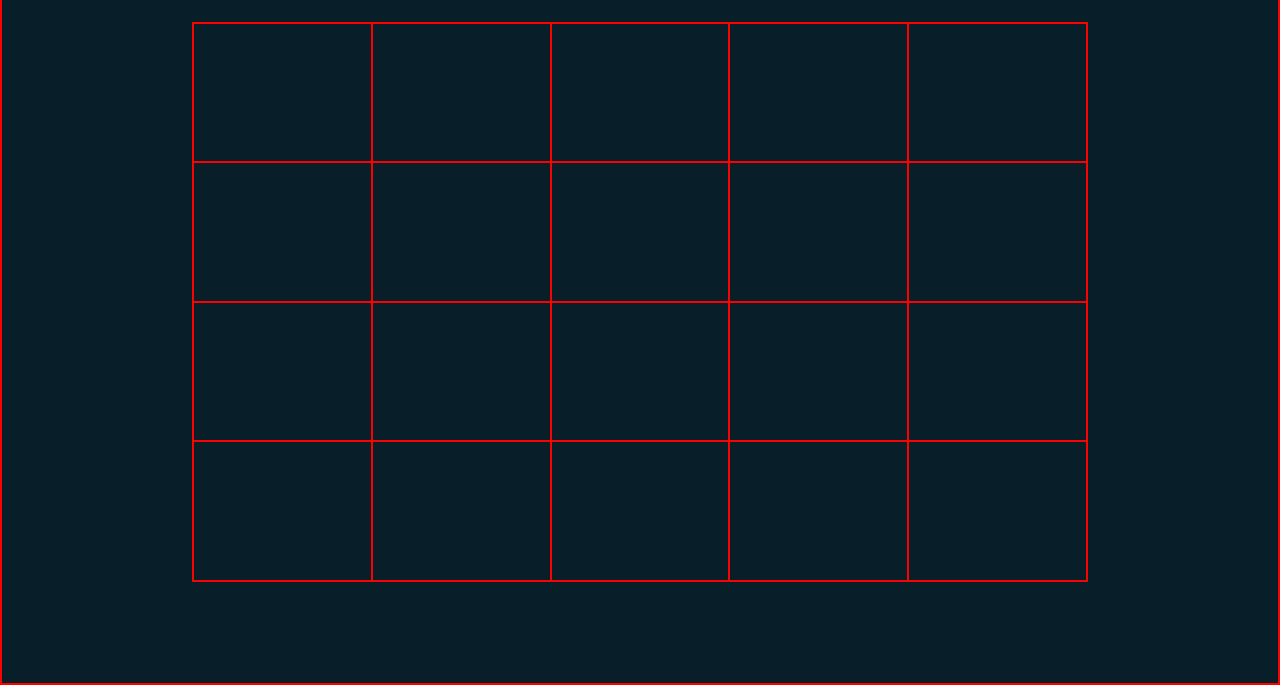
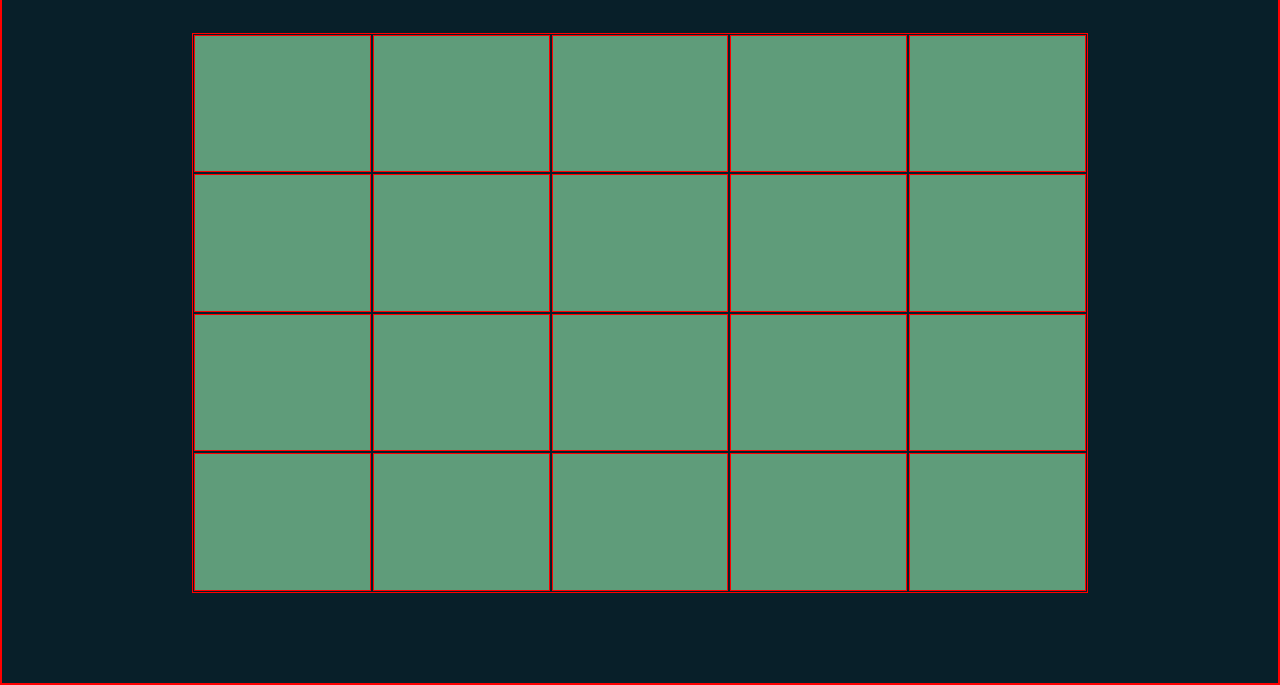
Before and after one commit to Christophe-THEVENET/avengers-memory, a website: page index.html in a window 1280 px wide. Shown: the part 117-802 px from the top of the page. Drawn offline with Linux system fonts and the light colour scheme.

Commit message:
style des cartes

```diff
--- a/css/_color.scss
+++ /dev/null
@@ -1,5 +0,0 @@
-/* !!!!!!!!!!!!!! npm run sass !!!!!!!!!!!! */
-
-
-$backgroundColor : rgb(8, 31, 41);
-$titleColor : rgb(144, 209, 84);
--- a/css/_effets.scss
+++ b/css/_effets.scss
@@ -1 +1,19 @@
 /* !!!!!!!!!!!!!! npm run sass !!!!!!!!!!!! */
+@import 'variables';
+
+
+.item.hidden p {
+visibility: hidden;
+
+}
+
+.item.show p {
+  visibility: visible;
+
+  }
+
+
+  .item:hover {
+    background-color:  $backgoundItemColorHover;
+    cursor: pointer;
+  }
--- a/css/_layout.scss
+++ b/css/_layout.scss
@@ -1,6 +1,6 @@
 /* !!!!!!!!!!!!!! npm run sass !!!!!!!!!!!! */
 @import url('https://fonts.googleapis.com/css2?family=Luckiest+Guy&display=swap');
-@import 'color';
+@import 'variables';
 @import 'mixin';
 
 body {
@@ -11,9 +11,9 @@ body {
 }
 
 h1 {
- margin-top: -5rem;
- margin-bottom: 5rem;
- color: $titleColor;
+ margin-top: -2rem;
+ margin-bottom: 2rem;
+ font-size: $titleFontSize;
 }
 
 .container {
@@ -27,8 +27,14 @@ h1 {
 }
 
 .item {
+  @include centerElement;
+  background-color: $backgoundItemColor;
+  margin: 1px;
+  transition: 1s;
+}
 
-}
+
+
 
 .div1 {
   grid-area: 1 / 5 / 2 / 6;
--- /dev/null
+++ b/css/_variables.scss
@@ -0,0 +1,12 @@
+/* !!!!!!!!!!!!!! npm run sass !!!!!!!!!!!! */
+
+
+$generalFontColor : rgb(144, 209, 84);
+$backgroundColor : rgb(8, 31, 41);
+$backgoundItemColor : rgb(95, 156, 122);
+$backgoundItemColorHover : rgb(133, 206, 166);
+
+
+
+$generalFontSize : 1.5rem;
+$titleFontSize : 2.3rem;
--- a/css/styles.scss
+++ b/css/styles.scss
@@ -4,7 +4,6 @@
 @import 'composant';
 @import 'effets';
 @import 'layout';
-@import 'mixin';
 
 * {
   font-family: 'Luckiest Guy', cursive;
@@ -12,4 +11,6 @@
   border: 1px solid red;
   margin: 0;
   padding: 0;
+  color: $generalFontColor;
+  font-size: $generalFontSize;
 }
--- a/index.html
+++ b/index.html
@@ -12,28 +12,30 @@
 <body>
 
 
-<h1>jeu du memory</h1>
+  <!-- >le data-image donne une valeur à l'élément qui pourra être comparée.
+  ici si 2 éléments ont la même valeur, alors c'est la même image. -->
+  <h1>jeu du memory</h1>
   <div class="container">
-    <div class="div2 item"> </div>
-    <div class="div1 item"> </div>
-    <div class="div3 item"> </div>
-    <div class="div4 item"> </div>
-    <div class="div5 item"> </div>
-    <div class="div6 item"> </div>
-    <div class="div7 item"> </div>
-    <div class="div8 item"> </div>
-    <div class="div9 item"> </div>
-    <div class="div10 item"> </div>
-    <div class="div11 item"> </div>
-    <div class="div12 item"> </div>
-    <div class="div13 item"> </div>
-    <div class="div14 item"> </div>
-    <div class="div15 item"> </div>
-    <div class="div16 item"> </div>
-    <div class="div17 item"> </div>
-    <div class="div18 item"> </div>
-    <div class="div19 item"> </div>
-    <div class="div20 item"> </div>
+    <div class="div2 item hidden" data-image="Mickey"> <p> Mickey </p></div>
+    <div class="div1 item hidden" data-image="Plutot"> <p> Plutot </p></div>
+    <div class="div3 item hidden" data-image="Mickey"> <p> Mickey </p></div>
+    <div class="div4 item hidden" data-image="Plutot"> <p> Plutot </p></div>
+    <div class="div5 item hidden" data-image=""> </div>
+    <div class="div6 item hidden" data-image=""> </div>
+    <div class="div7 item hidden" data-image=""> </div>
+    <div class="div8 item hidden" data-image=""> </div>
+    <div class="div9 item hidden" data-image=""> </div>
+    <div class="div10 item hidden" data-image=""> </div>
+    <div class="div11 item hidden" data-image=""> </div>
+    <div class="div12 item hidden" data-image=""> </div>
+    <div class="div13 item hidden" data-image=""> </div>
+    <div class="div14 item hidden" data-image=""> </div>
+    <div class="div15 item hidden" data-image=""> </div>
+    <div class="div16 item hidden" data-image=""> </div>
+    <div class="div17 item hidden" data-image=""> </div>
+    <div class="div18 item hidden" data-image=""> </div>
+    <div class="div19 item hidden" data-image=""> </div>
+    <div class="div20 item hidden" data-image=""> </div>
   </div>
 
   <script src="scripts.js"></script>
--- a/scripts.js
+++ b/scripts.js
@@ -0,0 +1,13 @@
+// toutes les cartes
+let allCards = document.querySelectorAll('.item');
+// pour chaque carte au click
+allCards.forEach((card) => {
+  card.addEventListener('click', () => {
+    // si elle a la classe hidden je la supprime
+    if (card.classList.contains('hidden')) {
+      card.classList.remove('hidden');
+    } else { // sinon je l ajoute
+      card.classList.add('hidden');
+    }
+  });
+});
```
Also changed, not shown: css/styles.css, 1 other file.
